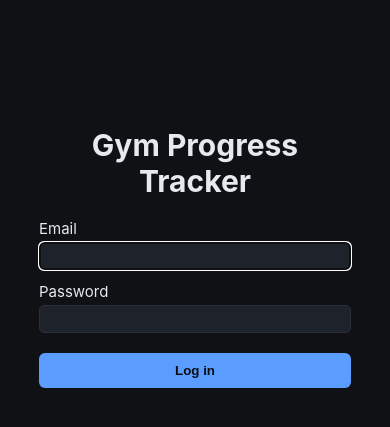
After one commit to neil0shah/Gym, a FastAPI app: template templates/login.html in a window 390 px wide. The commit adds this page. Shown: the top 427 px of the page. Run offline with FastAPI, Linux system fonts and the light colour scheme; the template is opened without the code that fills it, so the values that code supplies are empty.

Commit message:
Add opt-in single-user login for deploying beyond localhost
Adds app/auth.py: a single hardcoded account (no signup/reset flow, since
there's only one user) gated behind AUTH_EMAIL + AUTH_PASSWORD_HASH env
vars. Off by default, so local laptop-only use needs zero setup and works
exactly as before; setting both env vars (plus SESSION_SECRET_KEY) turns
on a login page guarding every route, page and API alike, with a 90-day
session cookie so it stays logged in on a phone.

README documents how to generate the bcrypt hash, the env vars needed,
and two deployment paths (a managed host like Railway/Fly.io/Render with
a persistent volume, or self-hosting behind Tailscale with no login at
all needed since access is controlled at the network level instead).

Co-Authored-By: Claude Sonnet 5 <noreply@anthropic.com>
Claude-Session: https://claude.ai/code/session_01F1kNDZwrMCHKut49onAAK7

```diff
--- /dev/null
+++ b/app/auth.py
@@ -0,0 +1,54 @@
+"""Single-user login, opt-in via environment variables.
+
+Local/laptop usage needs no setup: if AUTH_EMAIL and AUTH_PASSWORD_HASH
+aren't both set, the app runs exactly as before with no login wall. Once
+deployed somewhere reachable from outside your own machine, set both env
+vars (see README) to require a login before anything — pages or API — is
+reachable.
+
+This is deliberately a single hardcoded account, not a user table: there's
+only one person using this app, so a full signup/reset flow would be
+solving a problem that doesn't exist.
+"""
+import os
+
+import bcrypt
+from fastapi import HTTPException, Request
+from starlette.responses import RedirectResponse
+
+AUTH_EMAIL = os.environ.get("AUTH_EMAIL")
+AUTH_PASSWORD_HASH = os.environ.get("AUTH_PASSWORD_HASH")
+AUTH_ENABLED = bool(AUTH_EMAIL and AUTH_PASSWORD_HASH)
+
+SESSION_MAX_AGE_SECONDS = 60 * 60 * 24 * 90  # 90 days — "stay logged in"
+
+_EXEMPT_PATHS = {"/login", "/logout"}
+
+
+class NotAuthenticated(Exception):
+    """Raised by require_login for page routes; the registered exception
+    handler turns this into a redirect to /login (see app/main.py)."""
+
+
+def verify_credentials(email: str, password: str) -> bool:
+    if not AUTH_ENABLED:
+        return False
+    if email.strip().lower() != AUTH_EMAIL.strip().lower():
+        return False
+    return bcrypt.checkpw(password.encode("utf-8"), AUTH_PASSWORD_HASH.encode("utf-8"))
+
+
+def require_login(request: Request) -> None:
+    if not AUTH_ENABLED:
+        return
+    if request.url.path in _EXEMPT_PATHS or request.url.path.startswith("/static/"):
+        return
+    if request.session.get("authenticated"):
+        return
+    if request.url.path.startswith("/api/"):
+        raise HTTPException(status_code=401, detail="Not authenticated")
+    raise NotAuthenticated()
+
+
+def not_authenticated_handler(request: Request, exc: NotAuthenticated) -> RedirectResponse:
+    return RedirectResponse(url="/login", status_code=302)
--- a/app/main.py
+++ b/app/main.py
@@ -1,17 +1,23 @@
+import os
 from collections import defaultdict
 from datetime import date, timedelta
 from typing import List, Optional
 
-from fastapi import Depends, FastAPI, HTTPException, Query
+from fastapi import Depends, FastAPI, Form, HTTPException, Query
 from fastapi.responses import RedirectResponse
 from fastapi.staticfiles import StaticFiles
 from fastapi.templating import Jinja2Templates
+from starlette.middleware.sessions import SessionMiddleware
 from starlette.requests import Request
 from sqlalchemy import func
 from sqlalchemy.orm import Session as DBSession
 
 from app.database import Base, engine, get_db, run_migrations
 from app import models, schemas, seed_data
+from app.auth import (
+    AUTH_ENABLED, NotAuthenticated, SESSION_MAX_AGE_SECONDS,
+    not_authenticated_handler, require_login, verify_credentials,
+)
 from app.lookup import get_known_exercises, get_split_config, get_workout_types
 from app.parser import parse_notes
 from app.stats import epley_1rm
@@ -19,9 +25,25 @@ from app.stats import epley_1rm
 Base.metadata.create_all(bind=engine)
 run_migrations()
 
-app = FastAPI(title="Gym Progress Tracker")
+if AUTH_ENABLED and not os.environ.get("SESSION_SECRET_KEY"):
+    raise RuntimeError(
+        "AUTH_EMAIL/AUTH_PASSWORD_HASH are set but SESSION_SECRET_KEY is not — "
+        "set a stable random secret (see README) so logins survive a restart."
+    )
+session_secret = os.environ.get("SESSION_SECRET_KEY") or os.urandom(32).hex()
+
+app = FastAPI(title="Gym Progress Tracker", dependencies=[Depends(require_login)])
+app.add_exception_handler(NotAuthenticated, not_authenticated_handler)
+app.add_middleware(
+    SessionMiddleware,
+    secret_key=session_secret,
+    max_age=SESSION_MAX_AGE_SECONDS,
+    same_site="lax",
+    https_only=os.environ.get("SESSION_HTTPS_ONLY", "true" if AUTH_ENABLED else "false").lower() == "true",
+)
 app.mount("/static", StaticFiles(directory="static"), name="static")
 templates = Jinja2Templates(directory="templates")
+templates.env.globals["auth_enabled"] = AUTH_ENABLED
 
 
 @app.on_event("startup")
@@ -31,6 +53,31 @@ def startup_seed():
         seed_data.seed_if_empty(db)
     finally:
         db.close()
+
+
+# ---------------------------------------------------------------------------
+# Login (no-op unless AUTH_EMAIL/AUTH_PASSWORD_HASH are configured — see app/auth.py)
+# ---------------------------------------------------------------------------
+
+@app.get("/login")
+def login_page(request: Request):
+    return templates.TemplateResponse("login.html", {"request": request, "error": None})
+
+
+@app.post("/login")
+def login_submit(request: Request, email: str = Form(...), password: str = Form(...)):
+    if not verify_credentials(email, password):
+        return templates.TemplateResponse(
+            "login.html", {"request": request, "error": "Incorrect email or password."}, status_code=401,
+        )
+    request.session["authenticated"] = True
+    return RedirectResponse(url="/import", status_code=302)
+
+
+@app.get("/logout")
+def logout(request: Request):
+    request.session.clear()
+    return RedirectResponse(url="/login", status_code=302)
 
 
 # ---------------------------------------------------------------------------
--- a/requirements.txt
+++ b/requirements.txt
@@ -6,3 +6,5 @@ python-multipart==0.0.9
 python-dateutil==2.9.0.post0
 pytest==8.3.3
 httpx==0.27.2
+itsdangerous==2.2.0
+bcrypt==4.2.0
--- a/templates/base.html
+++ b/templates/base.html
@@ -13,6 +13,7 @@
         <a href="/import" class="{% block nav_import %}{% endblock %}">Add / Import</a>
         <a href="/progress" class="{% block nav_progress %}{% endblock %}">Progress</a>
         <a href="/exercises" class="{% block nav_exercises %}{% endblock %}">Manage Exercises</a>
+        {% if auth_enabled %}<a href="/logout">Log out</a>{% endif %}
     </nav>
     <main class="container">
         {% block content %}{% endblock %}
--- /dev/null
+++ b/templates/login.html
@@ -0,0 +1,24 @@
+<!DOCTYPE html>
+<html lang="en">
+<head>
+    <meta charset="UTF-8">
+    <meta name="viewport" content="width=device-width, initial-scale=1.0">
+    <title>Log in — Gym Progress Tracker</title>
+    <link rel="stylesheet" href="/static/css/style.css">
+</head>
+<body>
+    <main class="container" style="max-width: 360px; padding-top: 15vh;">
+        <h1 style="text-align: center;">Gym Progress Tracker</h1>
+        {% if error %}<div class="warnings" style="text-align: center;">{{ error }}</div>{% endif %}
+        <form method="post" action="/login" style="display: flex; flex-direction: column; gap: 12px; margin-top: 16px;">
+            <label>Email
+                <input type="email" name="email" required autofocus style="width: 100%; margin-top: 4px;">
+            </label>
+            <label>Password
+                <input type="password" name="password" required style="width: 100%; margin-top: 4px;">
+            </label>
+            <button type="submit" class="primary" style="margin-top: 8px;">Log in</button>
+        </form>
+    </main>
+</body>
+</html>
```
Also changed, not shown: tests/test_auth.py (added, +60 -0 lines), README.md.
